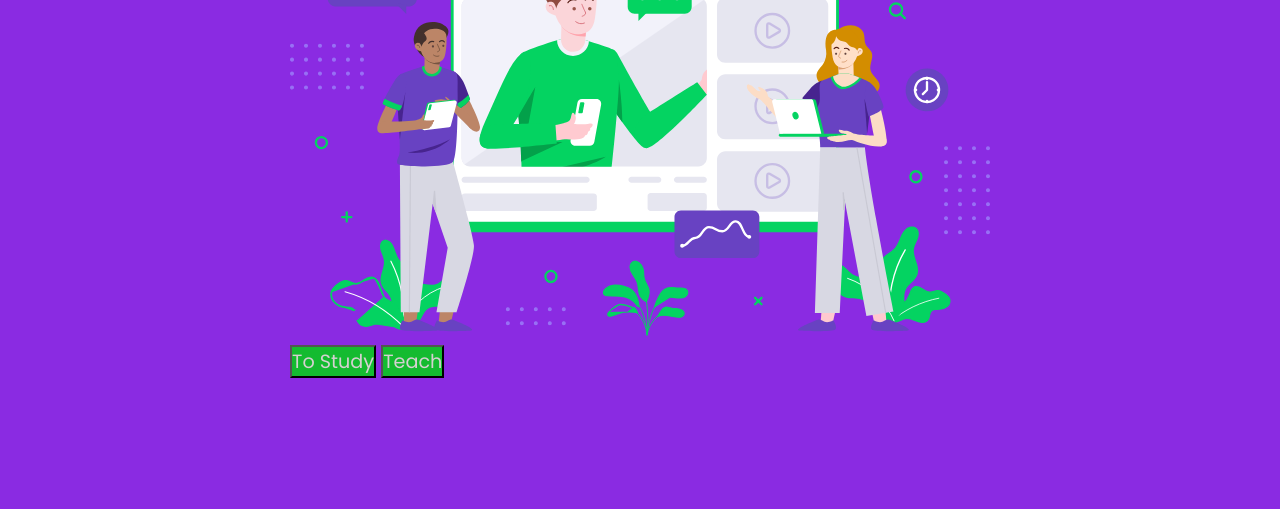
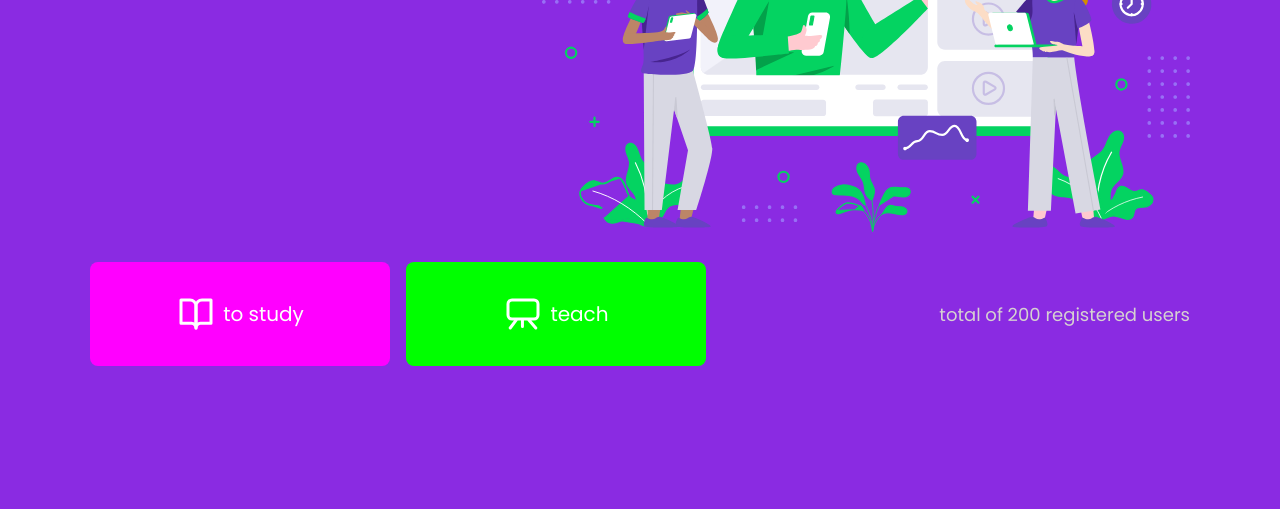
Before and after one commit to MatheusNascimento-ti/WebClass, a plain HTML site: page index.html in a window 1280 px wide. Shown: the part 291-800 px from the top of the page. Drawn offline with Linux system fonts and the light colour scheme.

Commit message:
land page almost finished
Land page completely stylized, and close to being finished

```diff
--- a/css/main.css
+++ b/css/main.css
@@ -23,6 +23,8 @@ body, button, input, textarea{
     color: #d6d1d1;
     font: 500 2rem poppins
 }
-button{
-    background-color: rgb(20, 187, 48);
+@media(min-width:700px){
+    :root{
+        font-size: 62.5%;
+    }
 }
--- a/css/others/page-landing.css
+++ b/css/others/page-landing.css
@@ -1,6 +1,82 @@
 #container #logo-container{
     text-align: center;
+}
+#container #logo-container h2{
+    margin-bottom: 2rem;
+}
+#container #logo-container h1{
+    margin-top: 2.5rem;
 }
 #container .banner{
     width: 100%;
 }
+.buttons-container{
+    display: flex;
+    justify-content: center;
+    margin: 3.2rem 0;
+}
+.buttons-container a{
+    width: 30rem;
+    height: 10.4rem;
+    border-radius: .8rem;
+    margin-right: 1.6rem;
+    font: 700 2.4rem;
+
+    display: flex;
+    align-items: center;
+    justify-content: center;
+
+    text-decoration: none;
+    color: white;
+}
+.buttons-container img{
+    margin-right: .7rem;
+}
+.buttons-container a.study{
+    background-color: magenta;
+
+}
+.buttons-container a.teach{
+    background-color: lime;
+    margin-right: 0;
+}
+.total-users{
+    font-size: 1.8rem;
+
+    display: flex;
+    align-items: center;
+    justify-content: center;
+}
+@media(min-width:1100px){
+    #page-landing #container{
+        max-width: 1100px;
+
+        display: grid;
+        grid-template-columns: 2fr 1fr 2fr;
+        grid-template-rows: 350px 1fr;
+        grid-template-areas:
+        "logo image image"
+        "button button text";
+        gap: 60px;
+    }
+    .logo-container{
+        grid-area: logo;
+        text-align: initial;
+        align-self: center;
+    }
+    .logo-container h1{
+        height: 100%;
+    }
+    .banner{
+        grid-area: image;
+    }
+    .buttons-container{
+        grid-area: button;
+        justify-content: flex-start;
+        margin: 0;
+    }
+    .total-users{
+        grid-area: text;
+        justify-self: end;
+    }
+}
--- a/index.html
+++ b/index.html
@@ -20,8 +20,21 @@
         </div>
         <img src="images/landing.svg" alt="banner" class="banner">
 
-        <button>To Study</button>
-        <button>Teach</button>
+        <div class="buttons-container">
+            <a href="study" class="study">
+                <img src="images/icons/study.svg" alt="to study">
+                to study
+            </a>
+            <a href="teach" class="teach">
+                <img src="images/icons/give-classes.svg" alt="teach">
+                teach
+            </a>
+        </div>
+        <div class="total-users">
+            <p id="total-users">
+                total of 200 registered users
+            </p>
+        </div>
     </div>
 </body>
 </html>
```
